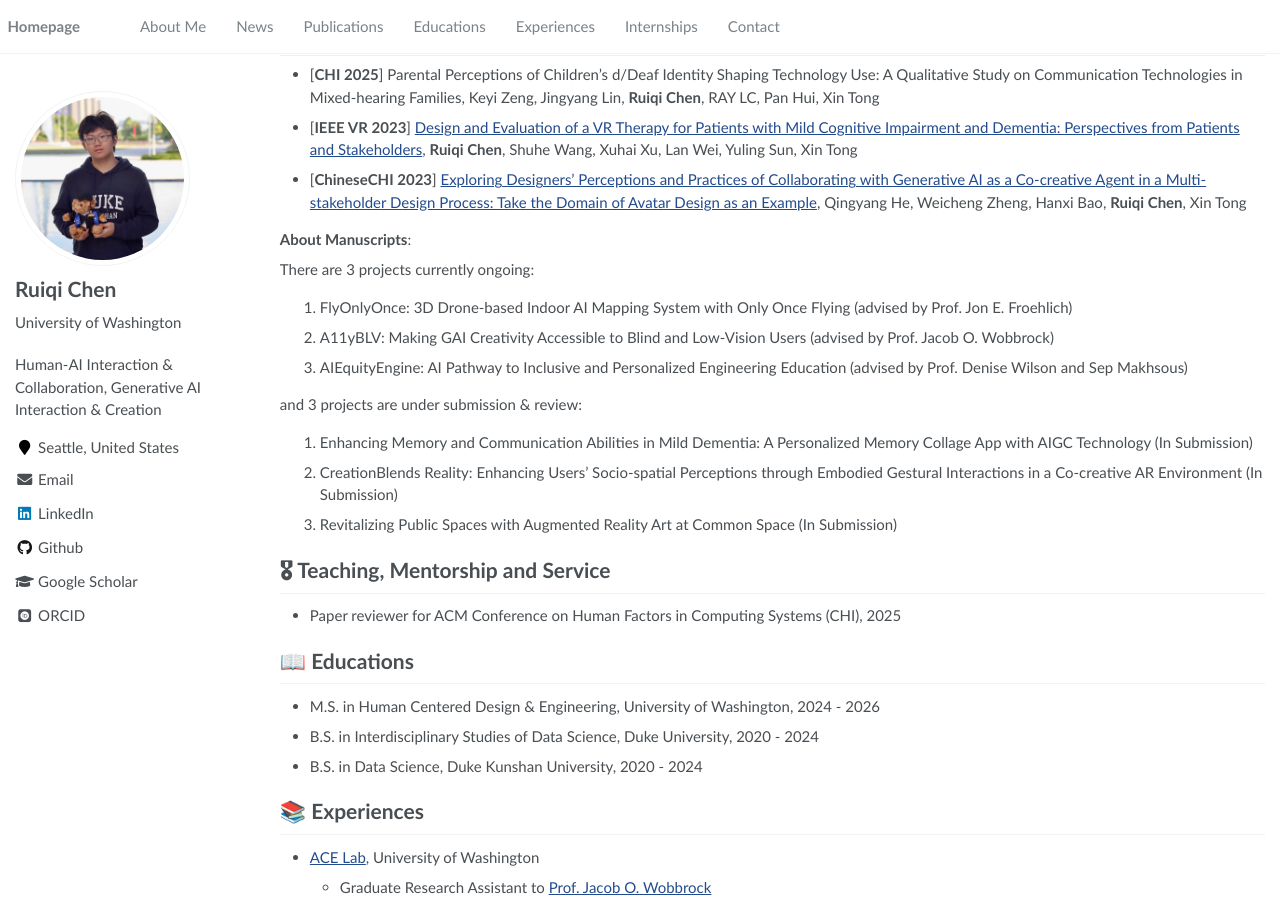
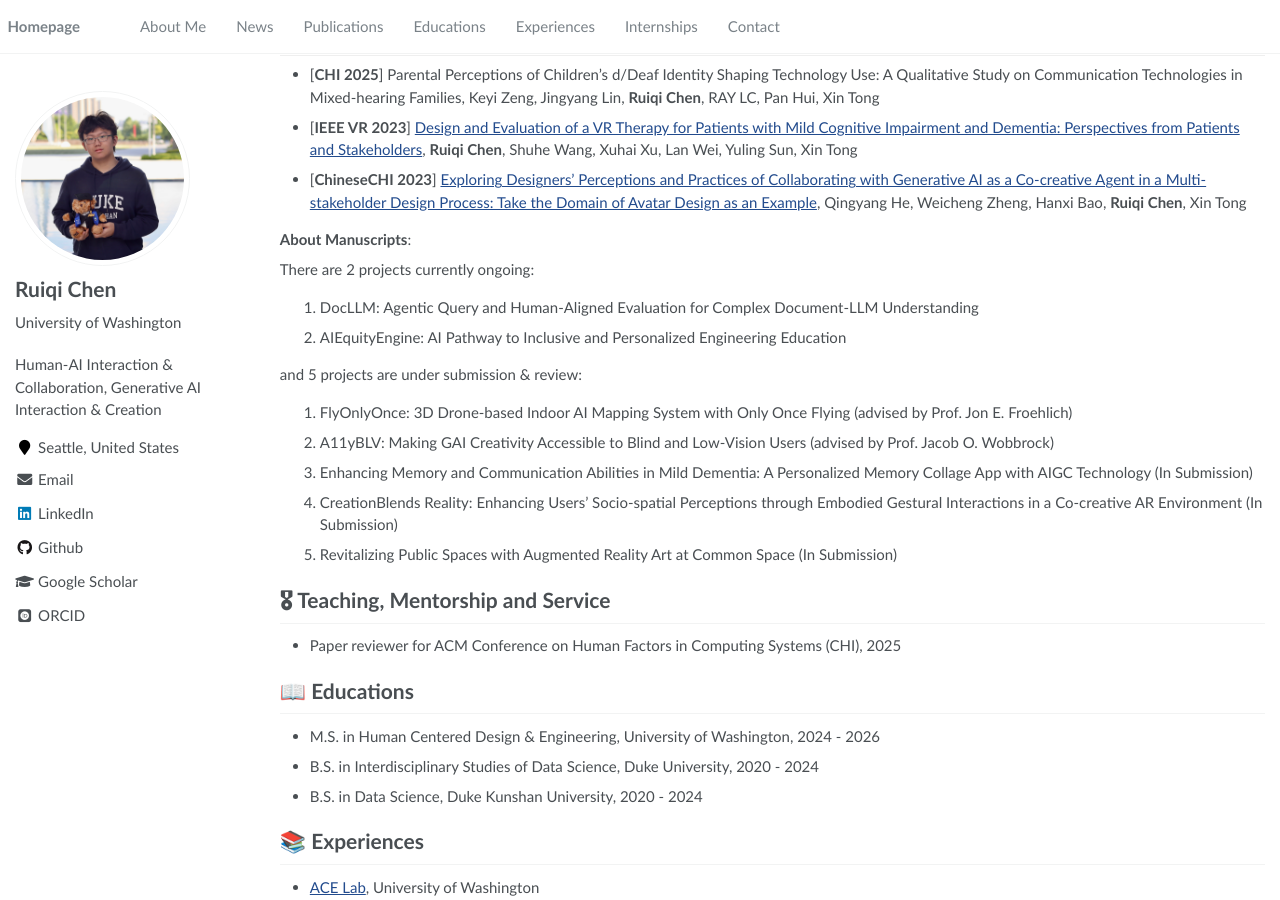
Before and after one commit to Ruiqi-Chen-0216/Ruiqi-Chen-0216.github.io, a Jekyll site: the page built from _pages/home.md, in a window 1280 px wide and 900 px high, scrolled down 1139 px. Built offline with Jekyll 4.4.1, drawn with Linux system fonts in a browser that asks for light colours; some web fonts are replaced.

Commit message:
update pub

```diff
--- a/_pages/home.md
+++ b/_pages/home.md
@@ -75,15 +75,16 @@ Xia Su, **Ruiqi Chen**, Weiye Zhang, Jingwei Ma, Jon E. Froehlich
 
 **About Manuscripts**:
 
-There are 3 projects currently ongoing:
+There are 2 projects currently ongoing:
+1. DocLLM: Agentic Query and Human-Aligned Evaluation for Complex Document-LLM Understanding
+2. AIEquityEngine: AI Pathway to Inclusive and Personalized Engineering Education
+
+and 5 projects are under submission & review:
 1. FlyOnlyOnce: 3D Drone-based Indoor AI Mapping System with Only Once Flying (advised by Prof. Jon E. Froehlich)
 2. A11yBLV: Making GAI Creativity Accessible to Blind and Low-Vision Users (advised by Prof. Jacob O. Wobbrock)
-3. AIEquityEngine: AI Pathway to Inclusive and Personalized Engineering Education (advised by Prof. Denise Wilson and Sep Makhsous)
-
-and 3 projects are under submission & review:
-1. Enhancing Memory and Communication Abilities in Mild Dementia: A Personalized Memory Collage App with AIGC Technology (In Submission)
-2. CreationBlends Reality: Enhancing Users' Socio-spatial Perceptions through Embodied Gestural Interactions in a Co-creative AR Environment (In Submission)
-3. Revitalizing Public Spaces with Augmented Reality Art at Common Space (In Submission)
+3. Enhancing Memory and Communication Abilities in Mild Dementia: A Personalized Memory Collage App with AIGC Technology (In Submission)
+4. CreationBlends Reality: Enhancing Users' Socio-spatial Perceptions through Embodied Gestural Interactions in a Co-creative AR Environment (In Submission)
+5. Revitalizing Public Spaces with Augmented Reality Art at Common Space (In Submission)
 
 
 
```
